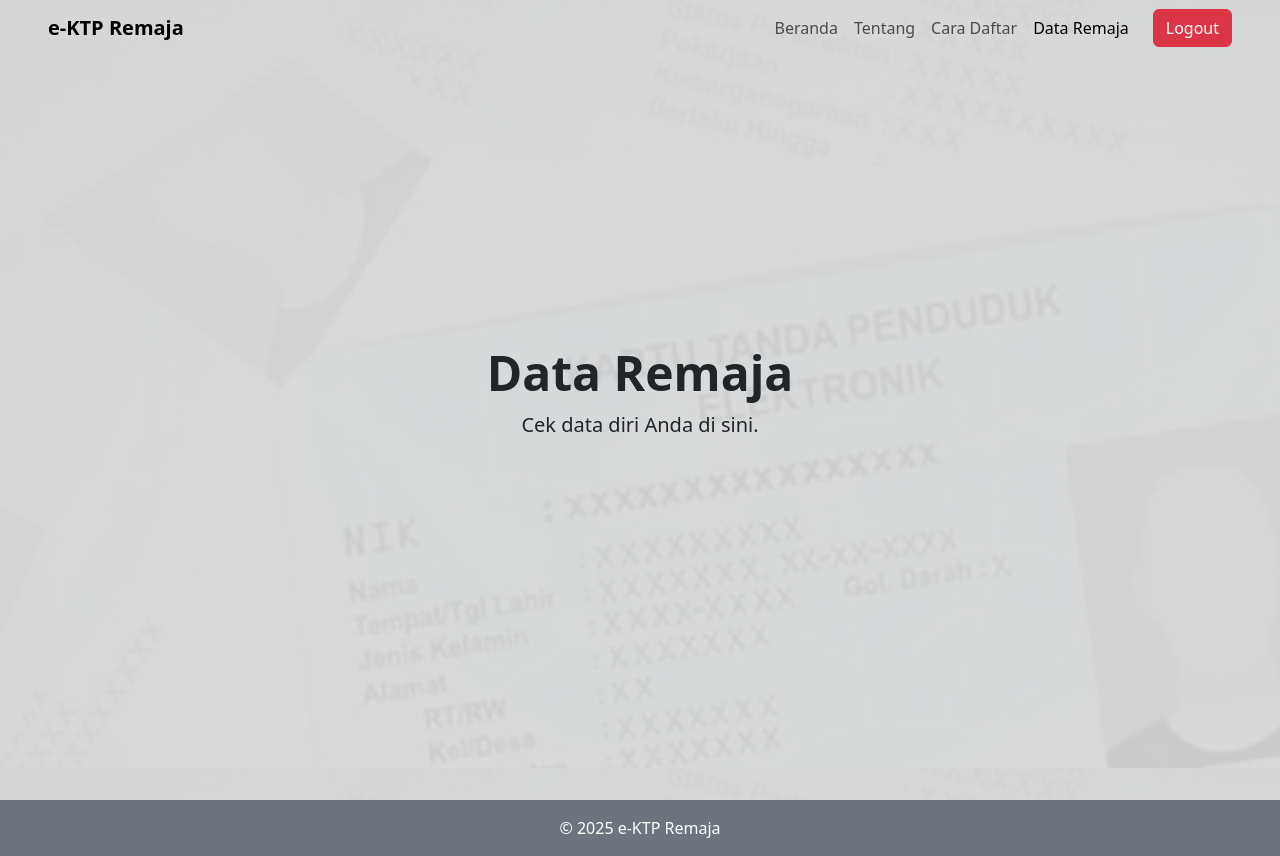
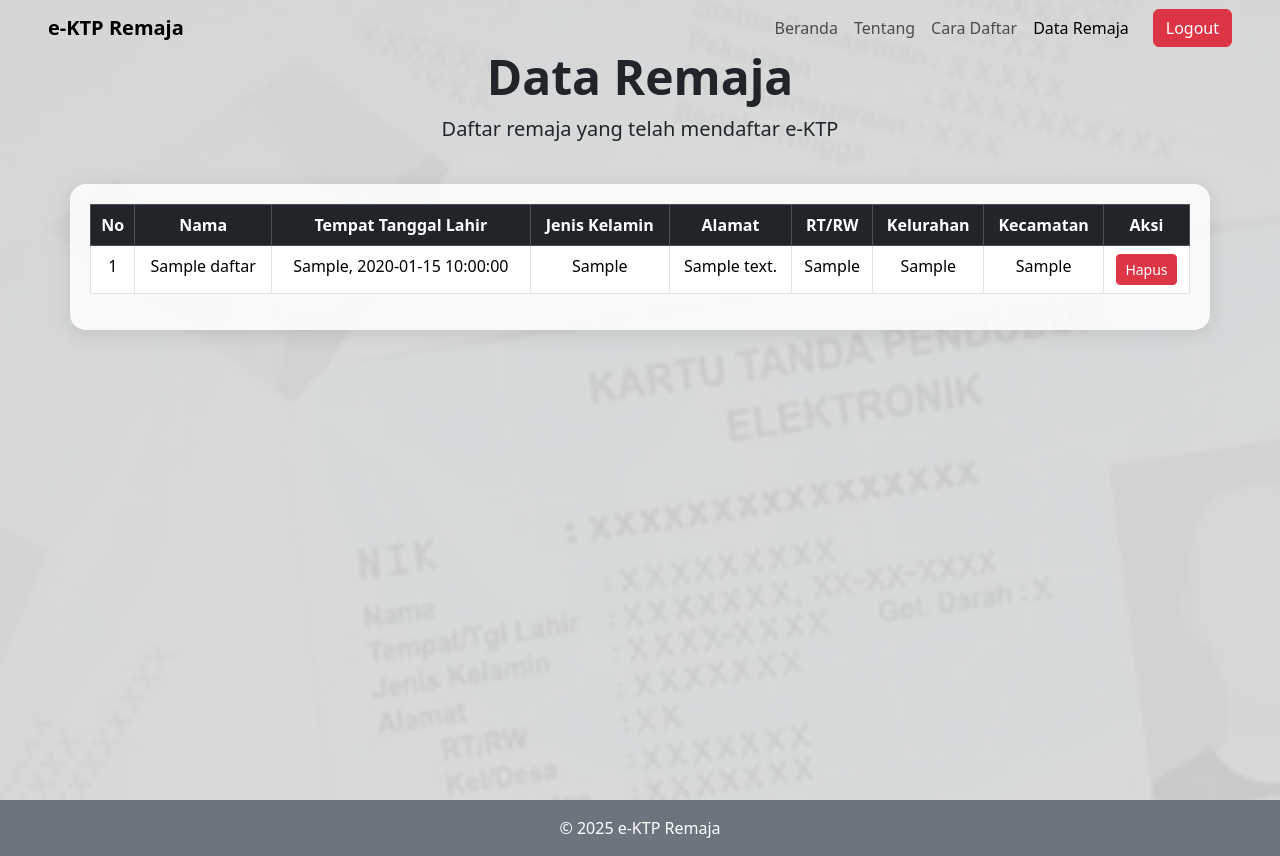
Before and after one commit to maul-PG/ktp, a PHP site: page /data_remaja.php in a window 1280 px wide. Run offline with PHP 8.4, Linux system fonts and the light colour scheme; tables that the repository leaves empty or names only in its code hold one stand-in row (values such as "Sample post").

Commit message:
pengubahan data remaja dan cekdata sama tambahin login session

```diff
--- a/cara_daftar.php
+++ b/cara_daftar.php
@@ -16,7 +16,7 @@
       </button>
       <div class="collapse navbar-collapse" id="navbarNav">
         <ul class="navbar-nav ms-auto align-items-center">
-          <li class="nav-item"><a class="nav-link" href="home.php">Beranda</a></li>
+          <li class="nav-item"><a class="nav-link" href="index.php">Beranda</a></li>
           <li class="nav-item"><a class="nav-link" href="tentang.php">Tentang</a></li>
           <li class="nav-item"><a class="nav-link active" href="cara_daftar.php">Cara Daftar</a></li>
           <li class="nav-item"><a class="nav-link" href="data_remaja.php">Data Remaja</a></li>
--- a/daftar_diri.php
+++ b/daftar_diri.php
@@ -4,10 +4,6 @@ include "koneksi.php";
 
 $id_user = $_SESSION['id_user'] ?? null;
 
-if (!$id_user) {
-    echo "<script>alert('Silakan login terlebih dahulu'); window.location.href='login.php';</script>";
-    exit;
-}
 
 if ($_SERVER["REQUEST_METHOD"] == "POST") {
     $nama_lengkap = $_POST['nama_lengkap'];
--- a/data_remaja.php
+++ b/data_remaja.php
@@ -1,12 +1,30 @@
+<?php
+include 'koneksi.php'; // pastikan file koneksi DB sudah dibuat dan variabel $conn terdefinisi
+
+session_start();
+
+$query = mysqli_query($conn, "SELECT * FROM daftar");
+?>
+
+
 <!DOCTYPE html>
-<html lang="en">
+<html lang="id">
 <head>
-    <meta charset="UTF-8">
-    <meta name="viewport" content="width=device-width, initial-scale=1.0">
+  <meta charset="UTF-8" />
+  <meta name="viewport" content="width=device-width, initial-scale=1" />
   <title>Data Remaja | e-KTP Remaja</title>
-    <link href="https://cdn.jsdelivr.net/npm/bootstrap@5.3.3/dist/css/bootstrap.min.css" rel="stylesheet">
+  <link href="https://cdn.jsdelivr.net/npm/bootstrap@5.3.3/dist/css/bootstrap.min.css" rel="stylesheet" />
+  <style>
+    .table-wrapper {
+      background: rgba(255, 255, 255, 0.85);
+      border-radius: 16px;
+      padding: 20px;
+      box-shadow: 0 4px 20px rgba(0,0,0,0.1);
+    }
+  </style>
 </head>
 <body>
+
 <!-- Navbar -->
 <nav class="navbar navbar-expand-lg fixed-top">
   <div class="container-fluid px-5">
@@ -16,10 +34,10 @@
     </button>
     <div class="collapse navbar-collapse" id="navbarNav">
       <ul class="navbar-nav ms-auto align-items-center">
-          <li class="nav-item"><a class="nav-link" href="home.php">Beranda</a></li>
+        <li class="nav-item"><a class="nav-link" href="index.php">Beranda</a></li>
         <li class="nav-item"><a class="nav-link" href="tentang.php">Tentang</a></li>
         <li class="nav-item"><a class="nav-link" href="cara_daftar.php">Cara Daftar</a></li>
-          <li class="nav-item"><a class="nav-link active" href="cara_daftar.php">Data Remaja</a></li>
+        <li class="nav-item"><a class="nav-link active" href="data_remaja.php">Data Remaja</a></li>
         <li class="nav-item">
           <a class="btn btn-danger ms-3" href="logout.php">Logout</a>
         </li>
@@ -28,19 +46,61 @@
   </div>
 </nav>
 
-<!-- Hero Section -->
-<section class="text-center py-5 bg-image min-vh-100 d-flex align-items-center justify-content-center" style="background-image: url('img/ktp-hm.png')">
-    <div>
+<!-- Hero Section + Table -->
+<section class="text-center py-5 min-vh-100 d-flex flex-column align-items-center justify-content-start" style="background-image: url('img/ktp-hm.png'); background-size: cover; padding-top: 120px;">
+  <div class="mb-4">
     <h1 class="fw-bold display-5">Data Remaja</h1>
-        <p class="lead">Cek data diri Anda di sini.</p>
+    <p class="lead">Daftar remaja yang telah mendaftar e-KTP</p>
+  </div>
+
+  <div class="container table-wrapper">
+    <div class="table-responsive">
+      <table class="table table-bordered">
+        <thead class="table-dark">
+          <tr>
+            <th>No</th>
+            <th>Nama</th>
+            <th>Tempat Tanggal Lahir</th>
+            <th>Jenis Kelamin</th>
+            <th>Alamat</th>
+            <th>RT/RW</th>
+            <th>Kelurahan</th>
+            <th>Kecamatan</th>
+            <th>Aksi</th>
+          </tr>
+        </thead>
+        <tbody>
+          <?php
+          $no = 1;
+          while ($row = mysqli_fetch_assoc($query)) {
+          ?>
+          <tr>
+            <td><?= $no++ ?></td>
+            <td><?= htmlspecialchars($row['nama_lengkap']) ?></td>
+            <td><?= htmlspecialchars($row['tempat_lahir']) . ", " . htmlspecialchars($row['tanggal_lahir']) ?></td>
+            <td><?= htmlspecialchars($row['jenis_kelamin']) ?></td>
+            <td><?= htmlspecialchars($row['alamat']) ?></td>
+            <td><?= htmlspecialchars($row['rt_rw']) ?></td>
+            <td><?= htmlspecialchars($row['kelurahan']) ?></td>
+            <td><?= htmlspecialchars($row['kecamatan']) ?></td>
+            <td class="text-center">
+              <a href="hapus.php?hapus=<?= $row['id_user'] ?>" class="btn btn-danger btn-sm" onclick="return confirm('Apakah Anda yakin ingin menghapus data ini?')">Hapus</a>
+            </td>
+
+          </tr>
+
+          <?php } ?>
+        </tbody>
+      </table>
+    </div>
   </div>
 </section>
 
-
-<!--footer-->
+<!-- Footer -->
 <footer class="text-white text-center py-3 bg-secondary">
   <p class="mb-0">&copy; 2025 e-KTP Remaja</p>
 </footer>
 
+<script src="https://cdn.jsdelivr.net/npm/bootstrap@5.3.3/dist/js/bootstrap.bundle.min.js"></script>
 </body>
 </html>
--- a/login.php
+++ b/login.php
@@ -15,7 +15,7 @@ if ($_SERVER["REQUEST_METHOD"] == "POST") {
     $data = mysqli_fetch_assoc($result);
     $_SESSION['id_user'] = $data['id_user'];
     $_SESSION['email'] = $data['email'];
-    header("Location: home.php");
+    header("Location: index.php");
     exit;
   } else {
     echo "<script>alert('Login gagal. Email, NIK, atau Password salah!');</script>";
--- a/tentang.php
+++ b/tentang.php
@@ -17,7 +17,7 @@
       </button>
       <div class="collapse navbar-collapse" id="navbarNav">
         <ul class="navbar-nav ms-auto align-items-center ">
-          <li class="nav-item"><a class="nav-link" href="home.php">Beranda</a></li>
+          <li class="nav-item"><a class="nav-link" href="index.php">Beranda</a></li>
           <li class="nav-item"><a class="nav-link active" href="tentang.php">Tentang</a></li>
           <li class="nav-item"><a class="nav-link" href="cara_daftar.php">Cara Daftar</a></li>
           <li class="nav-item"><a class="nav-link" href="data_remaja.php">Data Remaja</a></li>
```
Also changed, not shown: cekDataAnda.php (+1 -7 lines), hapus.php (added, +18 -0 lines), index.php (+7 -9 lines). Lines whose indentation alone changed are shown as unchanged.
